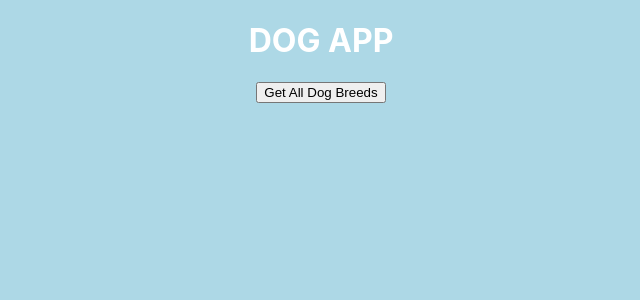
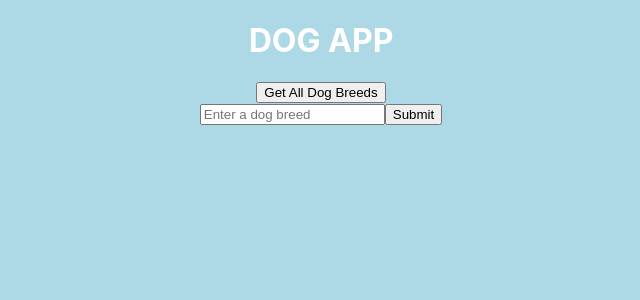
Before and after one commit to kdabug/dog-api-lab, a React (Create React App) app: page / in a window 1280 px wide. Shown: the top 300 px of the page, without its empty margins (319-959 px from the left). Built offline with nearby package versions, Linux system fonts and the light colour scheme.

Commit message:
can fetch and get hound

```diff
--- a/src/App.js
+++ b/src/App.js
@@ -1,34 +1,60 @@
 import React, { Component } from "react";
 import "./App.css";
-import { fetchAllDogs } from "./services/api-helper";
+import { fetchAllDogs, fetchRandomDogPicture } from "./services/api-helper";
 import BreedList from "./components/BreedList";
+import RandomDogs from "./components/RandomDogs";
 
 class App extends Component {
   constructor(props) {
     super(props);
 
     this.state = {
-      dogs: null
+      dogs: null,
+      randomPicture: null,
+      currentPic: "",
+      breed: ""
     };
   }
 
+  handleChange = e => {
+    console.log(e.target.name);
+    const { name, value } = e.target;
+    this.setState({
+      [name]: value
+    });
+  };
+
+  handlePictureSubmit = async () => {
+    console.log(this.state.breed);
+    await this.fetchDogPicture(this.state.breed);
+  };
+
   fetchDogData = async () => {
     const dogs = await fetchAllDogs();
-    console.log(dogs);
     this.setState({
       dogs
     });
   };
 
-  // async componentDidMount() {
-  //   await this.fetchDogData();
-  // }
+  fetchDogPicture = async breed => {
+    console.log(breed);
+    const randomPicture = await fetchRandomDogPicture(breed);
+    this.setState({
+      randomPicture
+    });
+  };
 
   render() {
     return (
       <div className="App">
         <h1>DOG APP</h1>
         <BreedList dogs={this.state.dogs} getBreeds={this.fetchDogData} />
+        <RandomDogs
+          name="breed"
+          onChange={this.handleChange}
+          onSubmit={this.handlePictureSubmit}
+          randomPic={this.state.randomPicture}
+        />
       </div>
     );
   }
--- /dev/null
+++ b/src/components/RandomDogs.jsx
@@ -0,0 +1,27 @@
+import React from "react";
+
+function RandomDogs(props) {
+  return (
+    <div className="random-dog-container" s>
+      <form>
+        <input
+          onChange={props.onChange}
+          name={props.name}
+          value={props.value}
+          placeholder="Enter a dog breed"
+        ></input>
+        <button
+          onClick={async e => {
+            e.preventDefault();
+            await props.onSubmit();
+          }}
+        >
+          Submit
+        </button>
+      </form>
+      {props.randomPic && <img src={props.randomPic} alt="random dog pic" />}
+    </div>
+  );
+}
+
+export default RandomDogs;
--- a/src/services/api-helper.js
+++ b/src/services/api-helper.js
@@ -6,6 +6,8 @@ export const fetchAllDogs = async () => {
 };
 
 export const fetchRandomDogPicture = async breed => {
-  const resp = await axios.get(`https://dog.ceo/api/breed/hound/images/random`);
-  console.log(resp);
+  const resp = await axios.get(
+    `https://dog.ceo/api/breed/${breed}/images/random`
+  );
+  return resp.data.message;
 };
```
